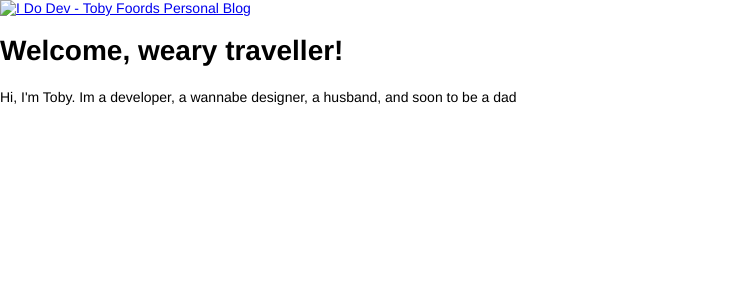
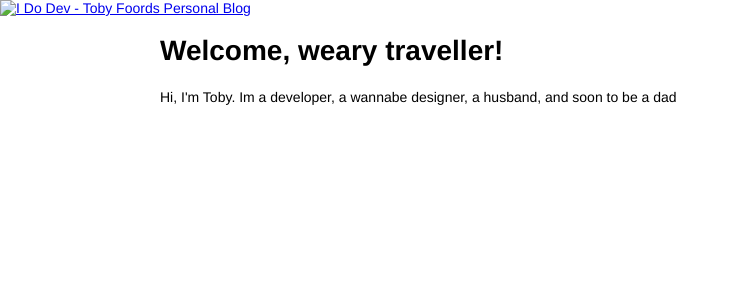
Before and after one commit to idodev/idodev.github.com, a Jekyll site: the page built from index.html, in a window 1280 px wide. Shown: the top 300 px of the page, without its empty margins (0-739 px from the left). Built offline with Jekyll 4.4.1, drawn with Linux system fonts in a browser that asks for light colours.

Commit message:
css update

```diff
--- a/css/style.css
+++ b/css/style.css
@@ -1 +1 @@
-html,body{width:100%;height:100%;margin:0;padding:0;font-size:62.5%}body{font-size:14px;font-family:helvetica}p{padding-bottom:22.4px;line-height:1.6}.wrapper{width:960px}
+html,body{width:100%;height:100%;margin:0;padding:0;font-size:62.5%}body{font-size:14px;font-family:helvetica}p{padding-bottom:22.4px;line-height:1.6}.wrapper{width:960px;margin:auto}
```
